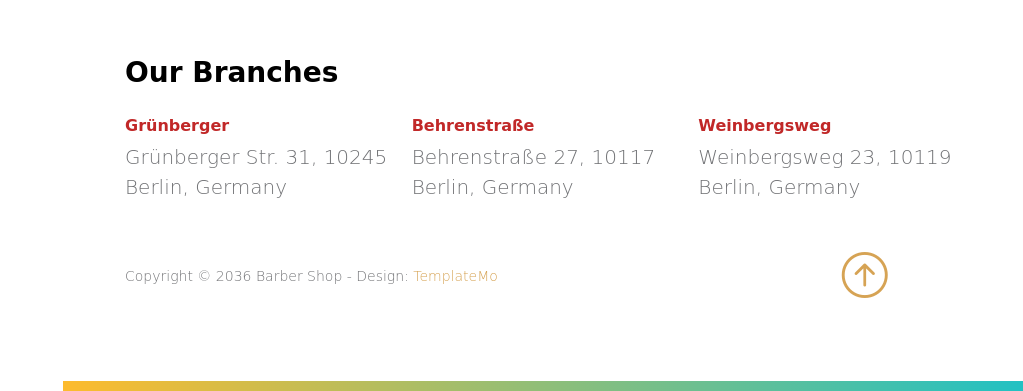
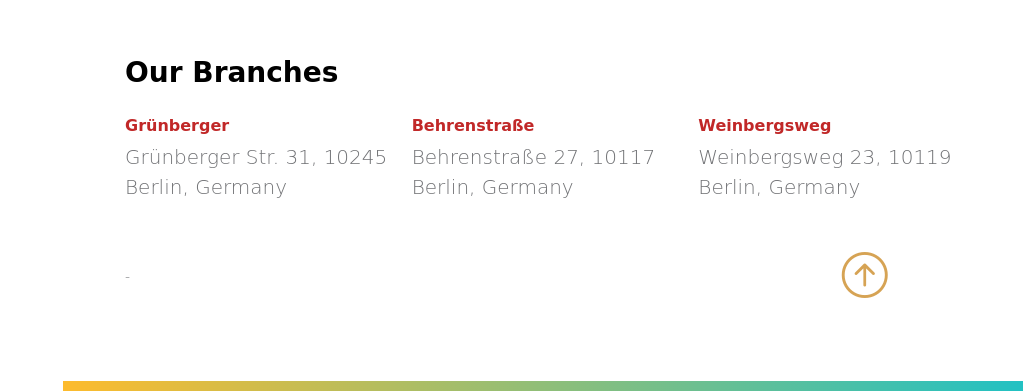
Before and after one commit to jabin21/Barbershop-trial, a plain HTML site: page index.html in a window 1280 px wide. Shown: the part 5186-5577 px from the top of the page, without its empty margins (257-1280 px from the left). Drawn offline with Linux system fonts and the light colour scheme; a web font is replaced by a local one.

Commit message:
Update index.html

```diff
--- a/index.html
+++ b/index.html
@@ -481,8 +481,8 @@ https://templatemo.com/tm-585-barber-shop
                             <div class="row align-items-center">
 
                                 <div class="col-lg-8 col-12 mt-4">
-                                    <p class="copyright-text mb-0">Copyright © 2036 Barber Shop
-                                    - Design: <a href="https://templatemo.com" rel="nofollow" target="_blank">TemplateMo</a></p>
+                                    <p class="copyright-text mb-0">
+                                    - <a href="https://templatemo.com" rel="nofollow" target="_blank"></a></p>
                                 </div>
 
                                 <div class="col-lg-2 col-md-3 col-3 mt-lg-4 ms-auto">
```
